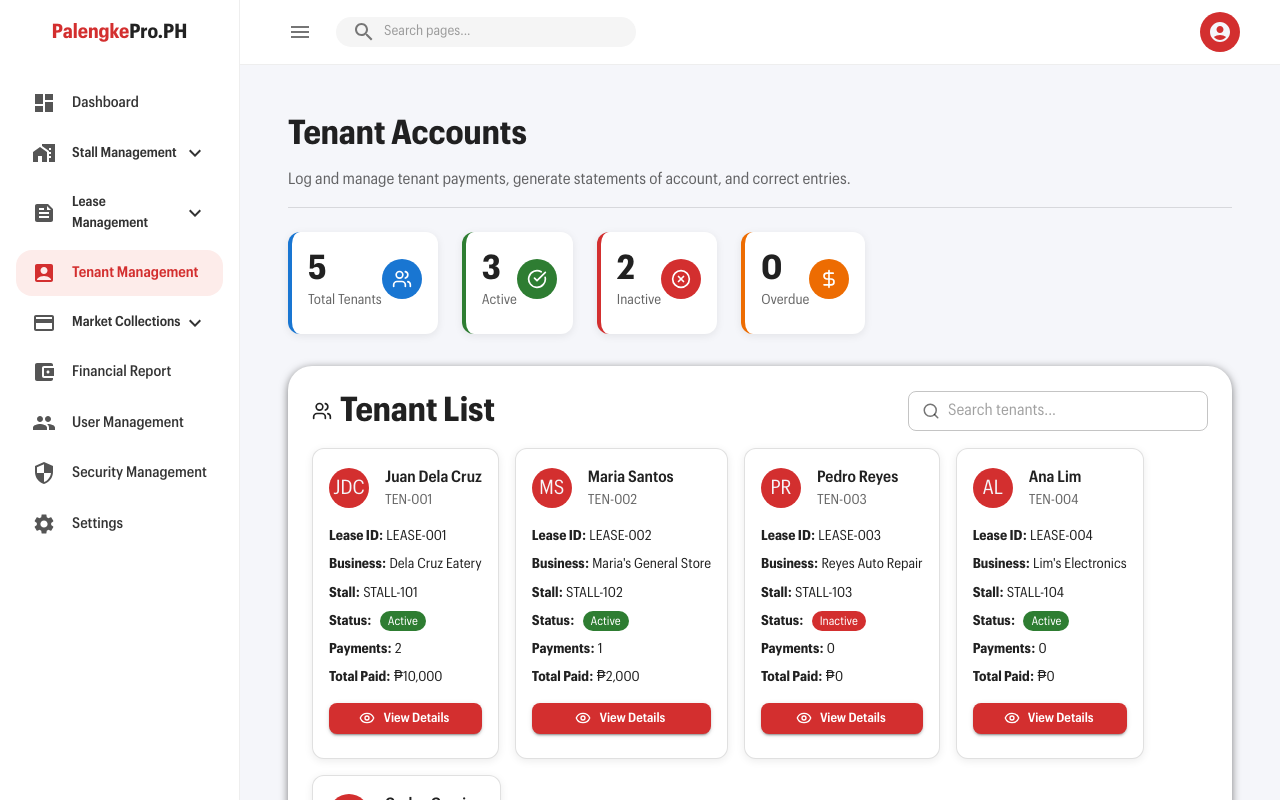
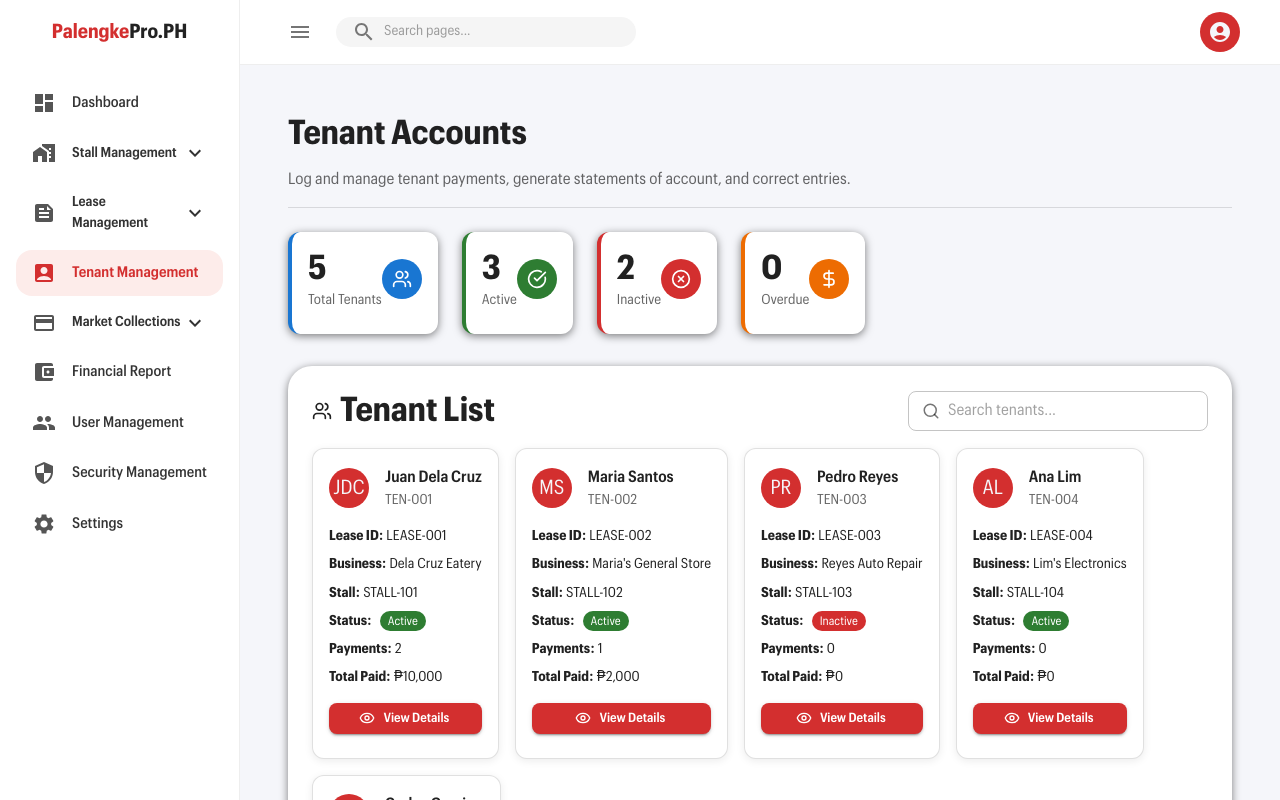
Before and after one commit to bcharles4/palengkeproph_test, a React (Create React App) app in the folder palengkeproph_frontend/: page /tenant-account-management in a window 1280 px wide. Shown: the top 800 px of the page. Built offline with nearby package versions, Linux system fonts and the light colour scheme.

Commit message:
modified TAM

```diff
--- a/palengkeproph_frontend/src/pages/tenant/TenantAccountManagement.jsx
+++ b/palengkeproph_frontend/src/pages/tenant/TenantAccountManagement.jsx
@@ -91,7 +91,7 @@ export default function TenantAccountManagement() {
       business: "Dela Cruz Eatery",
       address: "123 Main St, Quezon City",
       period: "2023-01-15 to 2024-01-14",
-      paymentTerms: "Monthly",
+      paymentTerms: "Weekly",
       monthlyRent: 5000,
       securityDeposit: 10000,
       documents: {
@@ -435,6 +435,7 @@ export default function TenantAccountManagement() {
           <Grid item xs={12} sm={6} md={2.4}>
             <Card sx={{
               borderLeft: '4px solid #1976d2',
+              boxShadow: "0 2px 8px rgba(0,0,0,0.5)",
               height: '100%',
               '&:hover': { transform: 'translateY(-2px)', transition: 'transform 0.2s' }
             }}>
@@ -468,6 +469,7 @@ export default function TenantAccountManagement() {
           <Grid item xs={12} sm={6} md={2.4}>
             <Card sx={{
               borderLeft: '4px solid #2e7d32',
+              boxShadow: "0 2px 8px rgba(0,0,0,0.5)",
               height: '100%',
               '&:hover': { transform: 'translateY(-2px)', transition: 'transform 0.2s' }
             }}>
@@ -501,6 +503,7 @@ export default function TenantAccountManagement() {
           <Grid item xs={12} sm={6} md={2.4}>
             <Card sx={{
               borderLeft: '4px solid #d32f2f',
+              boxShadow: "0 2px 8px rgba(0,0,0,0.5)",
               height: '100%',
               '&:hover': { transform: 'translateY(-2px)', transition: 'transform 0.2s' }
             }}>
@@ -537,6 +540,8 @@ export default function TenantAccountManagement() {
             <Card sx={{
               borderLeft: '4px solid #ed6c02',
               height: '100%',
+              boxShadow: "0 2px 8px rgba(0,0,0,0.5)",
+
               '&:hover': { transform: 'translateY(-2px)', transition: 'transform 0.2s' }
             }}>
               <CardContent sx={{ p: 2 }}>
```
